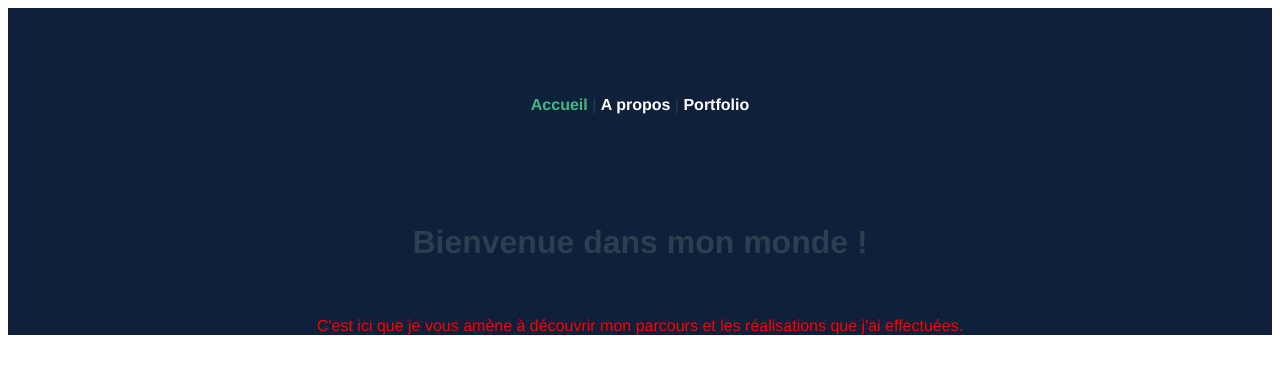
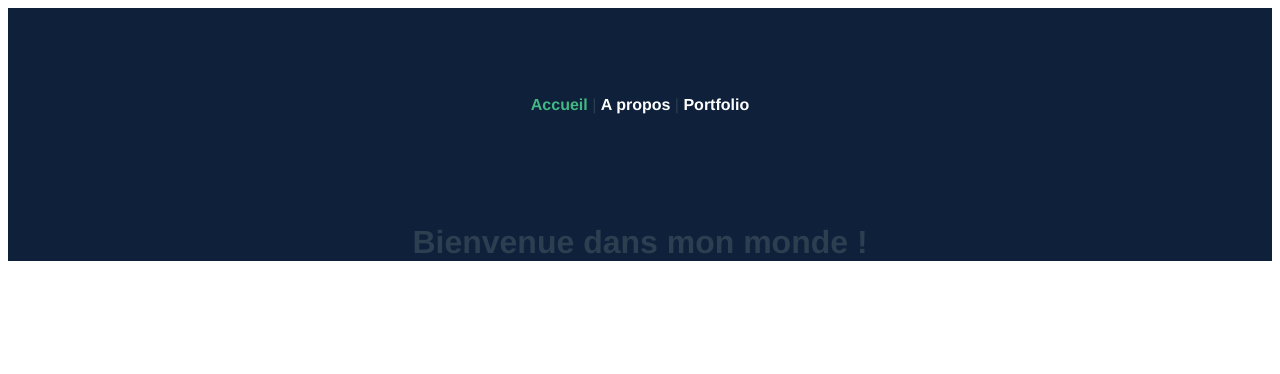
Before and after one commit to SolenPB/uxdesign-port, a Vue app: page /#/ in a window 1280 px wide. Shown: the top 374 px of the page. Built offline with nearby package versions, Linux system fonts and the light colour scheme.

Commit message:
maj homepage

```diff
--- a/src/components/HomePage.vue
+++ b/src/components/HomePage.vue
@@ -6,9 +6,6 @@ export default {
 
 <template>
 	<h1>Bienvenue dans mon monde !</h1>
-	<br>
-	<p>C'est ici que je vous amène à découvrir mon parcours
-		et les réalisations que j'ai effectuées.</p>
 </template>
 
 <style>
```
